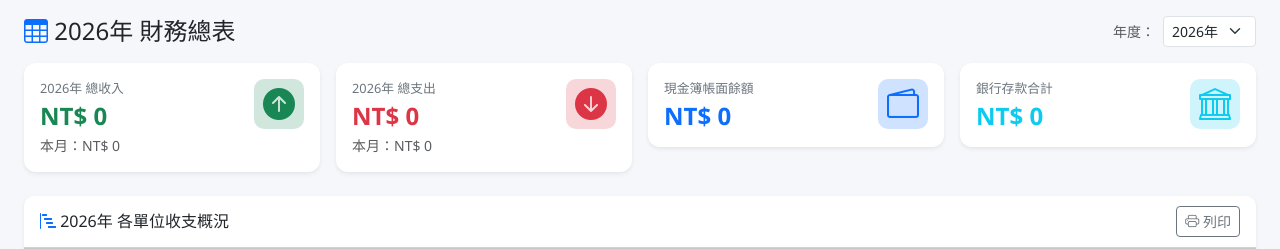
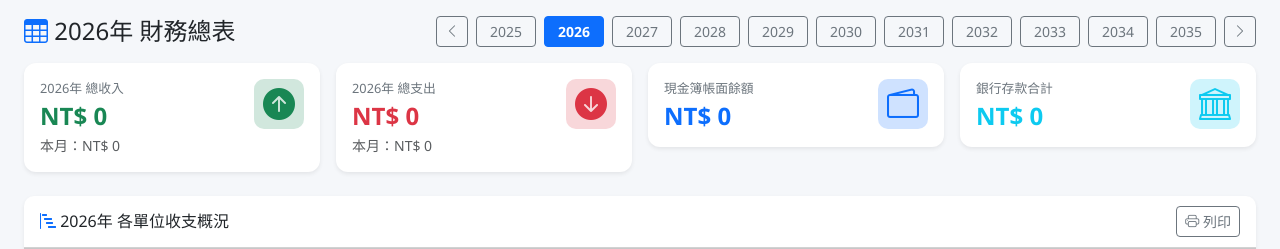
Before and after one commit to malevele/valjuluchurch, a Flask app: page / in a window 1280 px wide. Shown: the part 94-343 px from the top of the page. Run offline with Flask 3, Linux system fonts and the light colour scheme; data comes from the database, SQL or seed files in the repository; data that the repository does not hold is empty.

Commit message:
refactor: 6 UI improvements - unified unit filter, arrow year nav, last update timestamp, breadcrumb support

```diff
--- a/app.py
+++ b/app.py
@@ -290,6 +290,7 @@ def unit_dashboard(unit_id):
     latest_tx = Transaction.query.filter_by(unit_id=unit_id)\
         .order_by(Transaction.date.desc(), Transaction.id.desc()).first()
     current_balance = latest_tx.balance if latest_tx else Decimal('0')
+    last_update_date = latest_tx.created_at if latest_tx else None
 
     # 年度累計收支
     yearly_stats = db.session.query(
@@ -326,10 +327,13 @@ def unit_dashboard(unit_id):
     bank_accounts = BankAccount.query.filter_by(unit_id=unit_id, is_active=True).all()
     bank_total = sum(b.current_balance for b in bank_accounts) or Decimal('0')
 
+    # 所有活躍單位列表（用於單位切換）
+    all_units = Unit.query.filter_by(is_active=True).order_by(Unit.sort_order, Unit.id).all()
+
     return render_template('unit_dashboard.html',
-        unit=unit, today=today, year=year, month=month,
+        unit=unit, all_units=all_units, today=today, year=year, month=month,
         monthly_income=monthly_income, monthly_expense=monthly_expense,
-        current_balance=current_balance,
+        current_balance=current_balance, last_update_date=last_update_date,
         yearly_income=yearly_income, yearly_expense=yearly_expense,
         recent_txs=recent_txs, top_income=top_income,
         recent_offerings=recent_offerings,
@@ -473,6 +477,8 @@ def dashboard():
     return render_template('dashboard.html',
         today=today, year=year, month=month,
         years=years,
+        min_year=min(years),
+        max_year=max(years),
         monthly_income=monthly_income,
         monthly_expense=monthly_expense,
         current_balance=current_balance,
--- a/templates/cashbook.html
+++ b/templates/cashbook.html
@@ -62,7 +62,7 @@
         <select id="unitSelect" class="form-select form-select-sm" style="width:auto; min-width:120px;"
                 onchange="navigateCashbook()">
           <option value="0" {% if not unit_id %}selected{% endif %}>全部單位</option>
-          {% for u in units %}
+          {% for u in cashbook_units %}
           <option value="{{ u.id }}" {% if u.id == unit_id %}selected{% endif %}>{{ u.name }}</option>
           {% endfor %}
         </select>
--- a/templates/dashboard.html
+++ b/templates/dashboard.html
@@ -4,14 +4,35 @@
 
 <div class="d-flex justify-content-between align-items-center mb-3 no-print">
   <h4 class="mb-0"><i class="bi bi-table text-primary"></i> {{ year }}年 財務總表</h4>
-  <form method="get" class="d-flex align-items-center gap-2">
-    <label class="form-label mb-0 small text-muted">年度：</label>
-    <select name="year" class="form-select form-select-sm w-auto" onchange="this.form.submit()">
-      {% for y in years %}
-      <option value="{{ y }}" {% if y == year %}selected{% endif %}>{{ y }}年</option>
-      {% endfor %}
-    </select>
-  </form>
+
+  {# ── 年度切換：箭頭 + 年份按鈕 ── #}
+  <div class="d-flex align-items-center gap-2">
+    {% if min_year < year %}
+    <a href="{{ url_for('dashboard', year=year-1) }}" class="btn btn-outline-secondary btn-sm" title="上一年">
+      <i class="bi bi-chevron-left"></i>
+    </a>
+    {% else %}
+    <button class="btn btn-outline-secondary btn-sm" disabled title="已是最早年份">
+      <i class="bi bi-chevron-left"></i>
+    </button>
+    {% endif %}
+
+    {% for y in years %}
+    <a href="{{ url_for('dashboard', year=y) }}"
+       class="btn btn-sm {% if y == year %}btn-primary fw-bold{% else %}btn-outline-secondary{% endif %}"
+       style="min-width:60px;">{{ y }}</a>
+    {% endfor %}
+
+    {% if year < max_year %}
+    <a href="{{ url_for('dashboard', year=year+1) }}" class="btn btn-outline-secondary btn-sm" title="下一年">
+      <i class="bi bi-chevron-right"></i>
+    </a>
+    {% else %}
+    <button class="btn btn-outline-secondary btn-sm" disabled title="已是最新年份">
+      <i class="bi bi-chevron-right"></i>
+    </button>
+    {% endif %}
+  </div>
 </div>
 
 <!-- 統計卡片 -->
```
Also changed, not shown: templates/unit_dashboard.html (+8 -1 lines).
